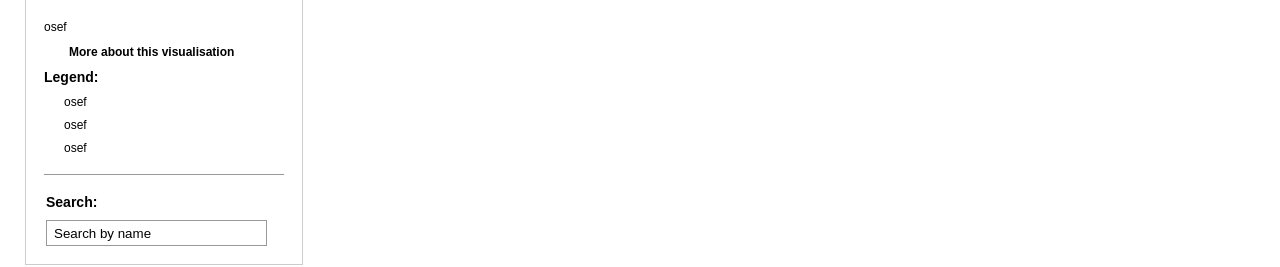
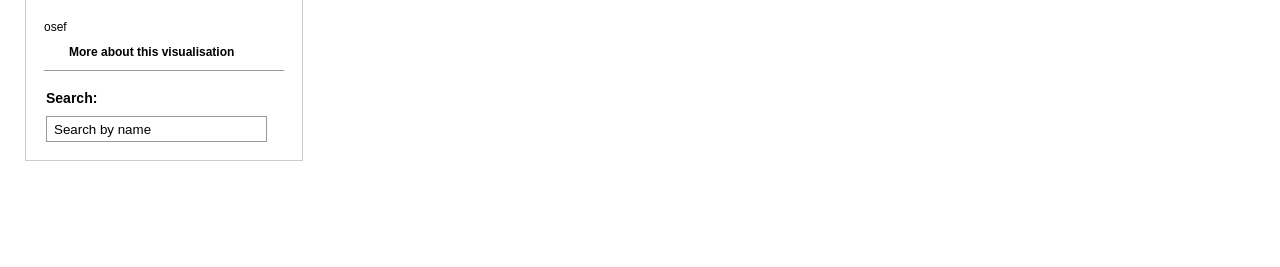
Before and after one commit to assourbanipal/Complof3, a plain HTML site: page index.html in a window 1280 px wide. Shown: the part 157-424 px from the top of the page. Drawn offline with Linux system fonts and the light colour scheme.

Commit message:
Update index.html

```diff
--- a/index.html
+++ b/index.html
@@ -35,19 +35,7 @@
         <dd class="line"><a href="#information" class="line fb">More about this visualisation</a></dd>
       </dl>
     </div>
-<div id="legend">
-	<div class="box">
-		<h2>Legend:</h2>
-		<dl>
-		<dt class="node"></dt>
-		<dd></dd>
-		<dt class="edge"></dt>
-		<dd></dd>
-		<dt class="colours"></dt>
-		<dd></dd>
-		</dl>
-	</div>
-</div>
+
     <div class="b1">
     <form>
       <div id="search" class="cf"><h2>Search:</h2>
```
